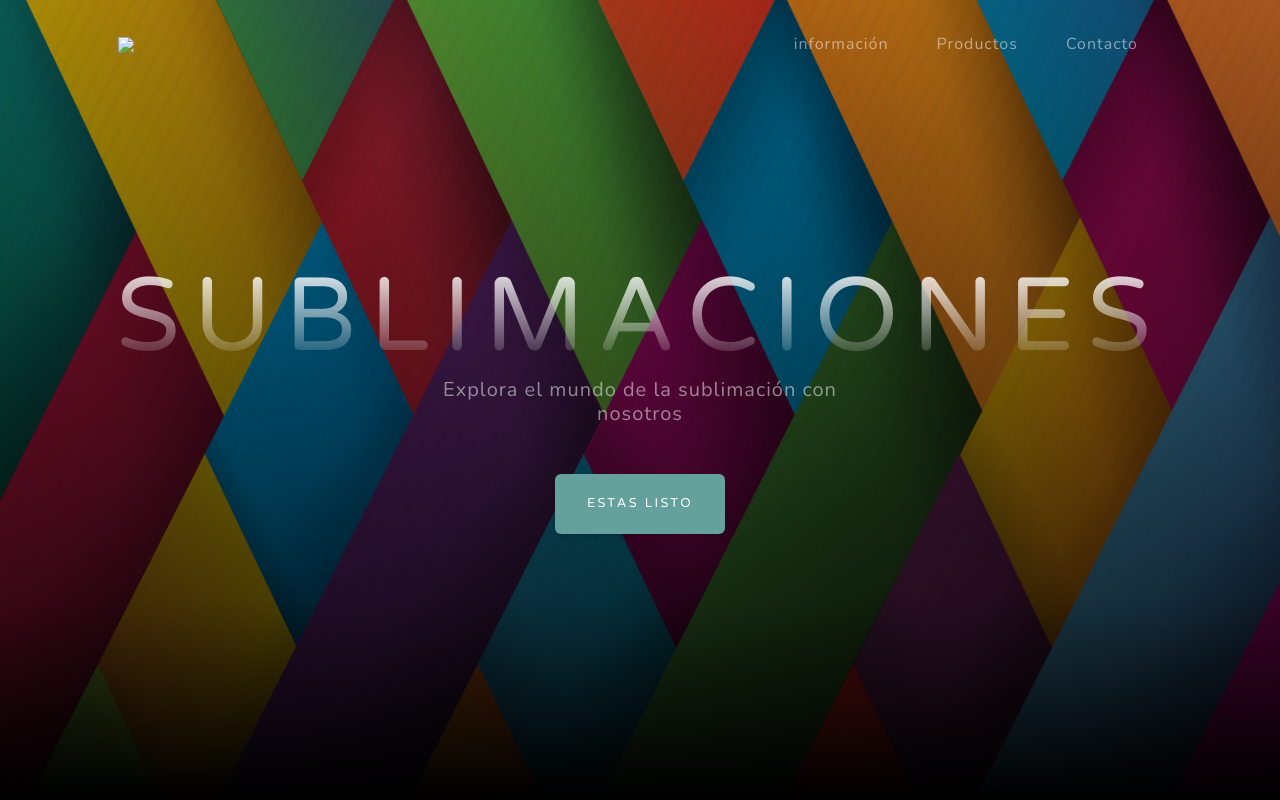
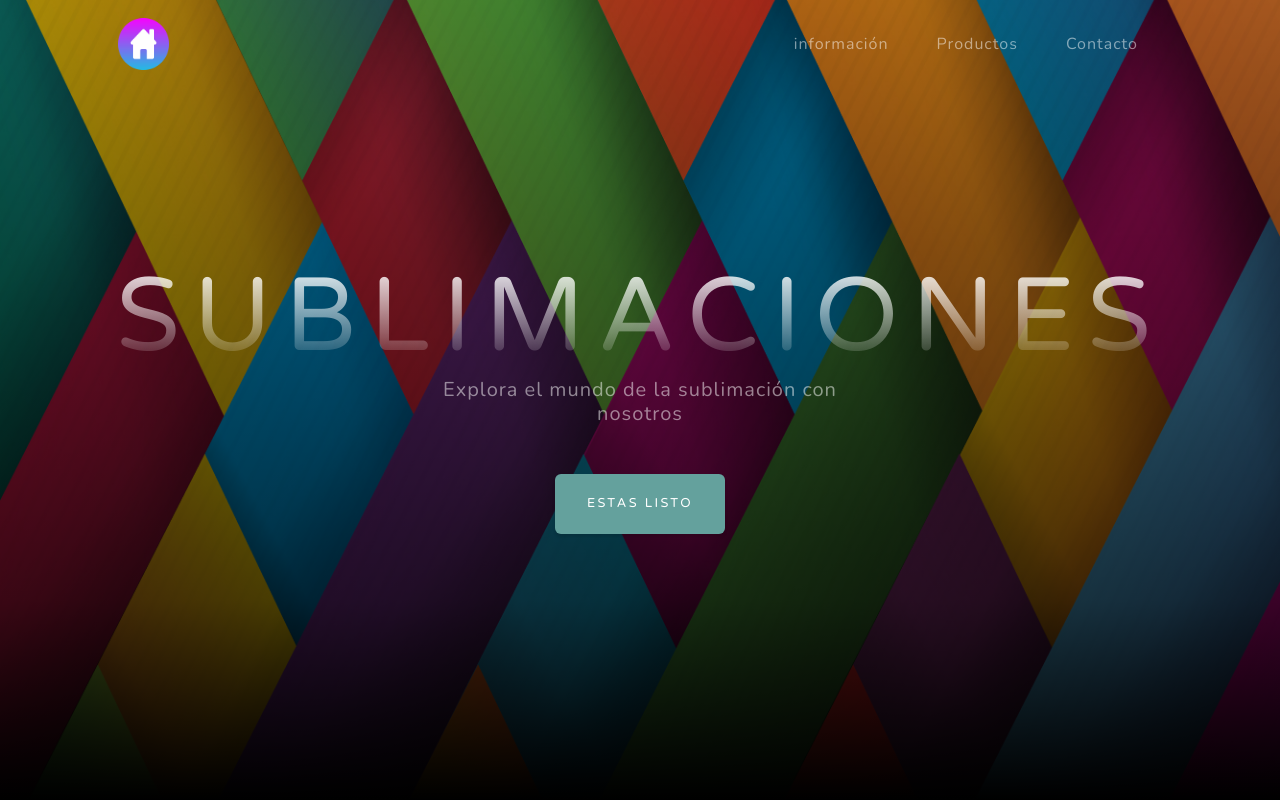
Before and after one commit to TOMIVP/ltsublimaci-n, a plain HTML site: page index.html in a window 1280 px wide. Shown: the top 800 px of the page. Drawn offline with nearby package versions, Linux system fonts and the light colour scheme; a script that the page names is missing.

Commit message:
Update index.html

```diff
--- a/index.html
+++ b/index.html
@@ -19,7 +19,7 @@
         <!-- Navigation-->
         <nav class="navbar navbar-expand-lg navbar-light fixed-top" id="mainNav">
             <div class="container px-4 px-lg-5">
-                <a class="navbar-brand" href="#page-top"><img src="../tomas vega/assets/img/casa.png" width="10%"></a>
+                <a class="navbar-brand" href="#page-top"><img src="assets/img/casa.png" width="10%"></a>
                 <button class="navbar-toggler navbar-toggler-right" type="button" data-bs-toggle="collapse" data-bs-target="#navbarResponsive" aria-controls="navbarResponsive" aria-expanded="false" aria-label="Toggle navigation">
                     Menu
                     <i class="fas fa-bars"></i>
```
